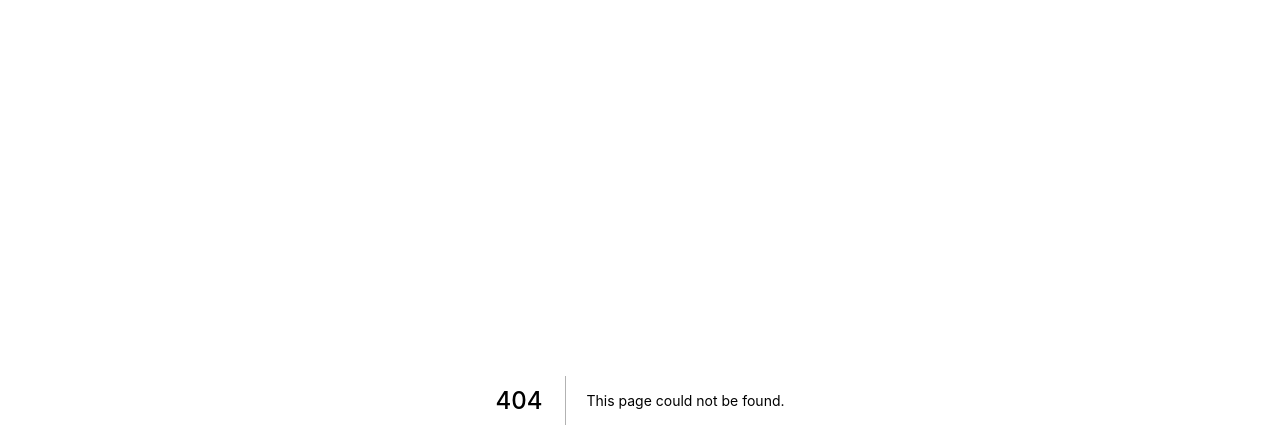
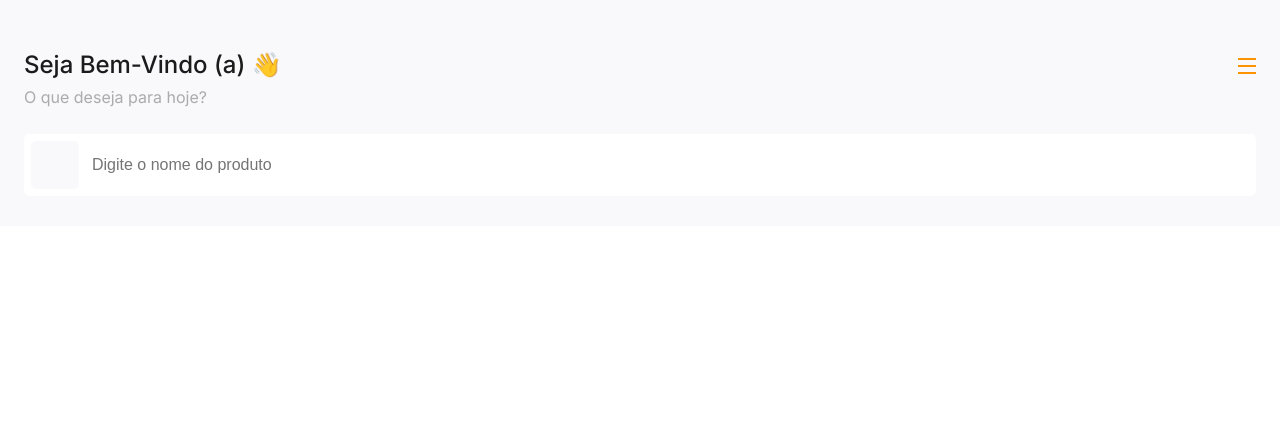
Before and after one commit to gafanhotoalexandre/help, a Next.js app: page /1 in a window 1280 px wide. Before the commit this address had no page. Shown: the top 448 px of the page. Built offline with nearby package versions, Linux system fonts and the light colour scheme.

Commit message:
criando header da pagina principal

```diff
--- /dev/null
+++ b/components/SearchInput/SearchInput.module.css
@@ -0,0 +1,25 @@
+.container {
+  background-color: #fff;
+  border-radius: 5px;
+  display: flex;
+  gap: 13px;
+  padding: 6px;
+
+  border: 1px solid #fff;
+  transition: all ease .2s;
+}
+
+.button {
+  background-color: #f9f9fb;
+  border-radius: 5px;
+  width: 48px;
+  height: 48px;
+}
+
+.input {
+  flex: 1;
+  border: 0;
+  outline: 0;
+  font-weight: 400;
+  font-size: 1rem;
+}
--- /dev/null
+++ b/components/SearchInput/index.tsx
@@ -0,0 +1,42 @@
+import { useState } from 'react';
+
+import styles from './SearchInput.module.css'
+
+interface SearchInputProps {
+  mainColor: string;
+  onSearch: (searchValue: string) => void;
+}
+
+export function SearchInput({ mainColor, onSearch }: SearchInputProps) {
+  const [focused, setFocused] = useState(false);
+  const [searchValue, setSearchValue] = useState('');
+
+  function handleKeyUp(event: React.KeyboardEvent<HTMLInputElement>) {
+    if (event.code === 'Enter') {
+      onSearch(searchValue);
+    }
+  }
+
+  return (
+    <div
+      className={styles.container}
+      style={{ borderColor: focused ? mainColor : '#fff' }}
+    >
+      <div
+        className={styles.button}
+        onClick={() => onSearch(searchValue)}
+      ></div>
+
+      <input
+        type="text"
+        className={styles.input}
+        placeholder="Digite o nome do produto"
+        onFocus={() => setFocused(true)}
+        onBlur={() => setFocused(false)}
+        onKeyUp={handleKeyUp}
+        onChange={(e) => setSearchValue(e.target.value)}
+        value={searchValue}
+      />
+    </div>
+  );
+}
--- /dev/null
+++ b/pages/[tenant]/index.tsx
@@ -0,0 +1,38 @@
+// components
+import { SearchInput } from '../../components/SearchInput';
+
+import styles from '../../styles/Home.module.css';
+
+export default function Home() {
+  function handleSearch(searchValue: string) {
+    console.log('Você está buscando por...', searchValue);
+  }
+
+  return (
+    <div className={styles.container}>
+      <header className={styles.header}>
+        <div className={styles.headerTop}>
+          <div className={styles.headerTopLeft}>
+            <div className={styles.headerTitle}>Seja Bem-Vindo (a) 👋</div>
+            <div className={styles.headerSubtitle}>O que deseja para hoje?</div>
+          </div>
+
+          <div className={styles.headerTopMenu}>
+            <div className={styles.menuButton}>
+              <div className={styles.menuButtonLine}></div>
+              <div className={styles.menuButtonLine}></div>
+              <div className={styles.menuButtonLine}></div>
+            </div>
+          </div>
+        </div>
+
+        <div className={styles.headerBottom}>
+          <SearchInput
+            mainColor='#fb9400'
+            onSearch={handleSearch}
+          />
+        </div>
+      </header>
+    </div>
+  );
+}
--- a/styles/Home.module.css
+++ b/styles/Home.module.css
@@ -1,116 +1,52 @@
 .container {
-  padding: 0 2rem;
+  background-color: #fff;
 }
 
-.main {
-  min-height: 100vh;
-  padding: 4rem 0;
-  flex: 1;
+.header {
+  background-color: #f9f9fb;
+  padding: 50px 24px 30px 24px;
+}
+
+/* Header Config */
+.headerTop {
+  display: flex;
+  align-items: flex-start;
+  justify-content: space-between;
+  margin-bottom: 27px;
+}
+
+.headerTopLeft {}
+
+.headerTitle {
+  font-weight: 500;
+  font-size: 1.5rem;
+  color: #1b1b1b;
+  margin-bottom: 8px;
+}
+
+.headerSubtitle {
+  font-weight: 400;
+  font-size: 1rem;
+  color: rgba(151, 151, 151, .8);
+}
+
+.headerTopMenu {
+  margin-top: 8px;
+}
+
+/* Menu Button */
+.menuButton {
+  width: 18px;
+  height: 16px;
+
   display: flex;
   flex-direction: column;
-  justify-content: center;
-  align-items: center;
+  justify-content: space-between;
 }
 
-.footer {
-  display: flex;
-  flex: 1;
-  padding: 2rem 0;
-  border-top: 1px solid #eaeaea;
-  justify-content: center;
-  align-items: center;
+.menuButtonLine {
+  background-color: #fb9400;
+  height: 2px;
 }
 
-.footer a {
-  display: flex;
-  justify-content: center;
-  align-items: center;
-  flex-grow: 1;
-}
-
-.title a {
-  color: #0070f3;
-  text-decoration: none;
-}
-
-.title a:hover,
-.title a:focus,
-.title a:active {
-  text-decoration: underline;
-}
-
-.title {
-  margin: 0;
-  line-height: 1.15;
-  font-size: 4rem;
-}
-
-.title,
-.description {
-  text-align: center;
-}
-
-.description {
-  margin: 4rem 0;
-  line-height: 1.5;
-  font-size: 1.5rem;
-}
-
-.code {
-  background: #fafafa;
-  border-radius: 5px;
-  padding: 0.75rem;
-  font-size: 1.1rem;
-  font-family: Menlo, Monaco, Lucida Console, Liberation Mono, DejaVu Sans Mono,
-    Bitstream Vera Sans Mono, Courier New, monospace;
-}
-
-.grid {
-  display: flex;
-  align-items: center;
-  justify-content: center;
-  flex-wrap: wrap;
-  max-width: 800px;
-}
-
-.card {
-  margin: 1rem;
-  padding: 1.5rem;
-  text-align: left;
-  color: inherit;
-  text-decoration: none;
-  border: 1px solid #eaeaea;
-  border-radius: 10px;
-  transition: color 0.15s ease, border-color 0.15s ease;
-  max-width: 300px;
-}
-
-.card:hover,
-.card:focus,
-.card:active {
-  color: #0070f3;
-  border-color: #0070f3;
-}
-
-.card h2 {
-  margin: 0 0 1rem 0;
-  font-size: 1.5rem;
-}
-
-.card p {
-  margin: 0;
-  font-size: 1.25rem;
-  line-height: 1.5;
-}
-
-.logo {
-  height: 1em;
-  margin-left: 0.5rem;
-}
-
-@media (max-width: 600px) {
-  .grid {
-    width: 100%;
-    flex-direction: column;
-  }
-}
+.headerBottom {}
--- a/styles/globals.css
+++ b/styles/globals.css
@@ -1,16 +1,11 @@
-html,
-body {
-  padding: 0;
-  margin: 0;
-  font-family: -apple-system, BlinkMacSystemFont, Segoe UI, Roboto, Oxygen,
-    Ubuntu, Cantarell, Fira Sans, Droid Sans, Helvetica Neue, sans-serif;
-}
-
-a {
-  color: inherit;
-  text-decoration: none;
-}
+@import url('https://fonts.googleapis.com/css2?family=Inter:wght@400;500;600;700;800&display=swap');
 
 * {
   box-sizing: border-box;
+  padding: 0;
+  margin: 0;
 }
+
+body {
+  font-family: 'Inter', sans-serif;
+}
```
Also changed, not shown: pages/[tenant]/pedidos.tsx (added, +72 -0 lines), 1 other file (tests, documents, lock files or other folders).
